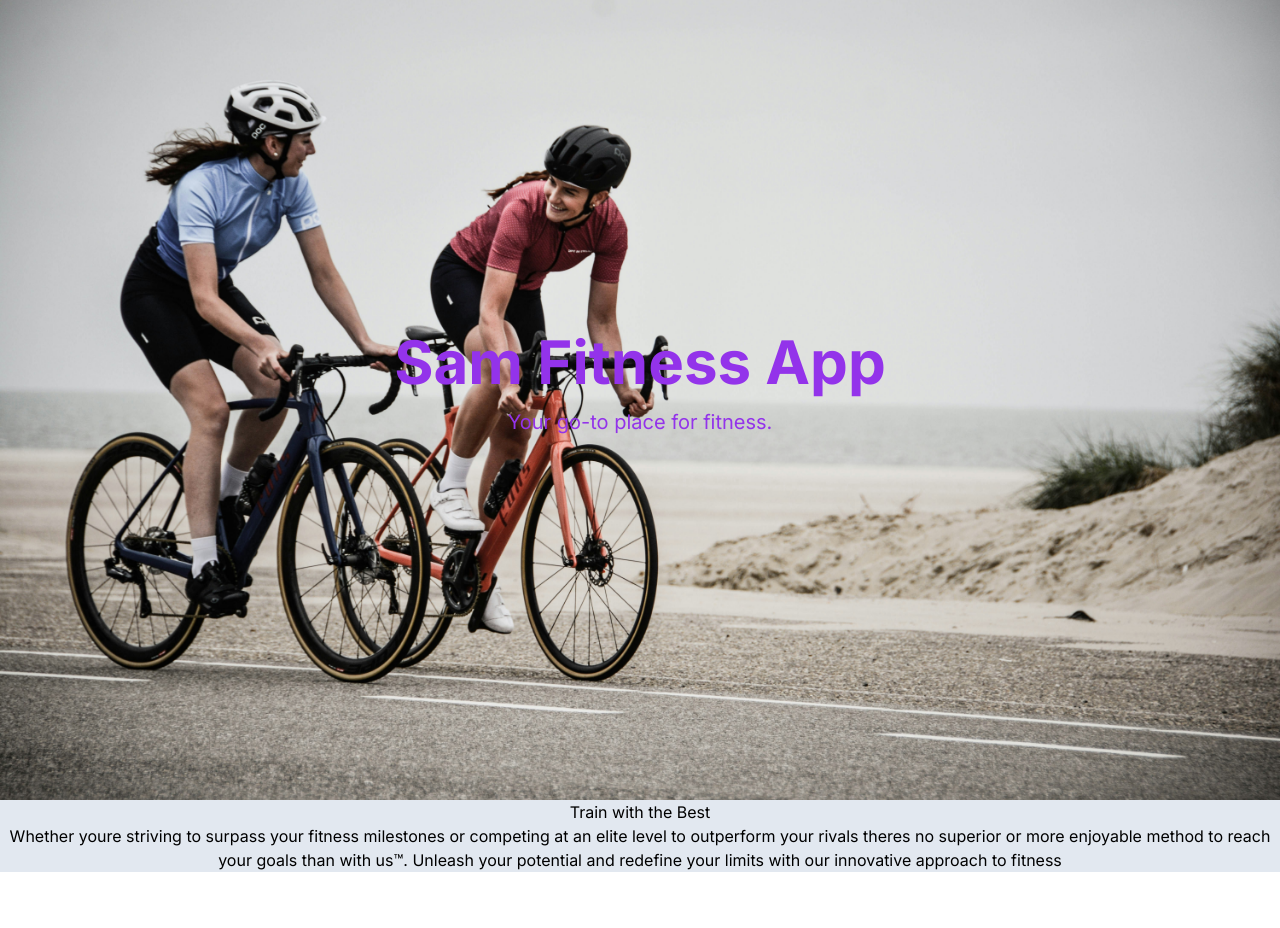
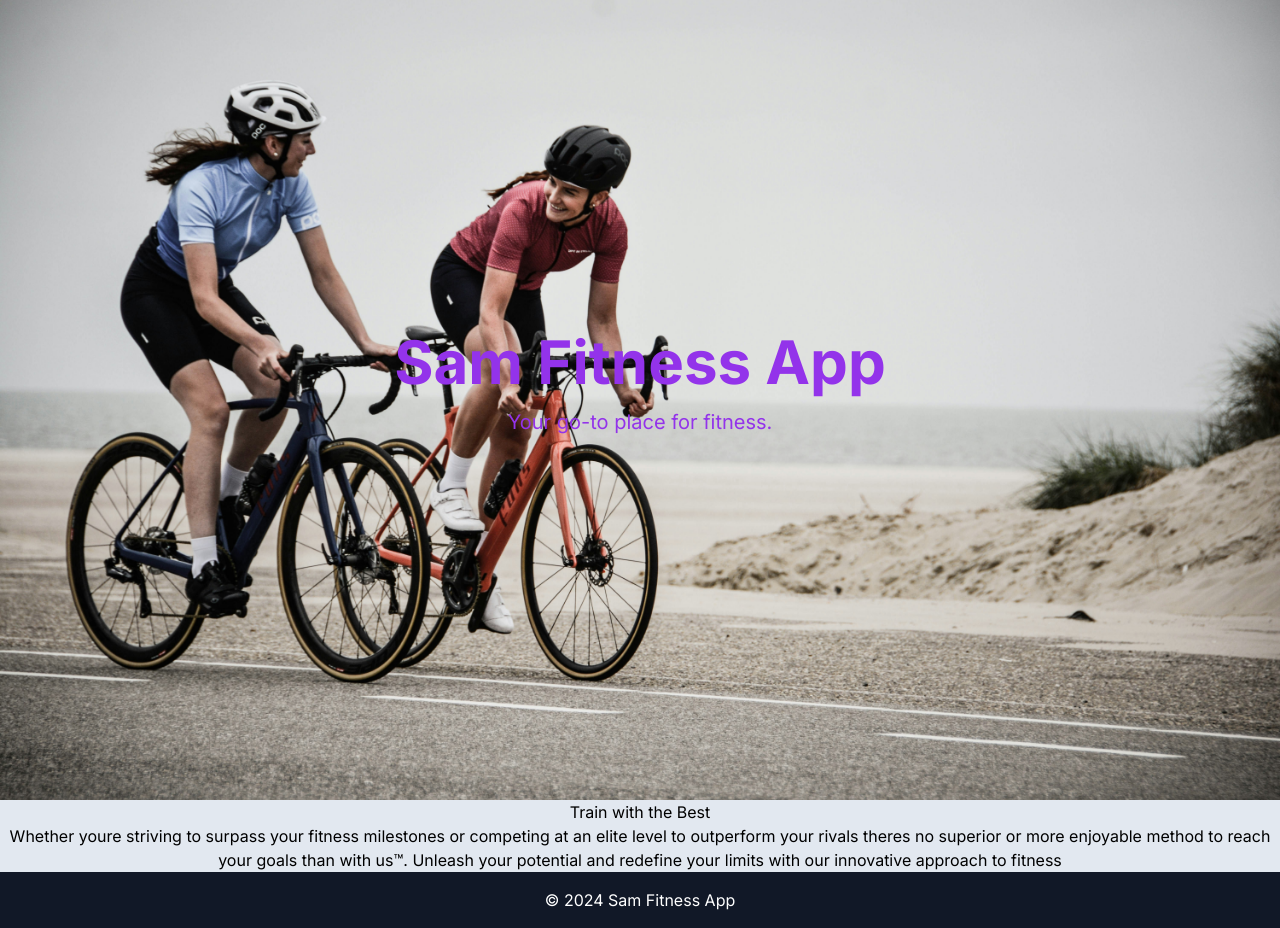
Before and after one commit to Martin2251/sam-app, a Next.js app: page / in a window 1280 px wide. Before the commit the page ends 872 px from the top, so only its background shows below. Built offline with nearby package versions, Linux system fonts and the light colour scheme.

Commit message:
a basic footer on

```diff
--- /dev/null
+++ b/src/app/Components/Footer/index.tsx
@@ -0,0 +1,13 @@
+import React from 'react';
+
+const Footer: React.FC = () => {
+  return (
+    <footer className="bg-gray-900 text-white py-4">
+      <div className="container mx-auto text-center">
+        <p>&copy; {new Date().getFullYear()} Sam Fitness App</p>
+      </div>
+    </footer>
+  );
+};
+
+export default Footer;
--- a/src/app/layout.tsx
+++ b/src/app/layout.tsx
@@ -2,6 +2,7 @@
 import { Inter } from "next/font/google";
 import "./globals.css";
 import Navbar from "./Components/Navbar";
+import Footer from "./Components/Footer";
 
 const inter = Inter({ subsets: ["latin"] });
 
@@ -22,6 +23,7 @@
         <main className="mx-auto max-w-[2160px]">
 
         {children}
+        <Footer  />
         </main>
 
         </body>
```
